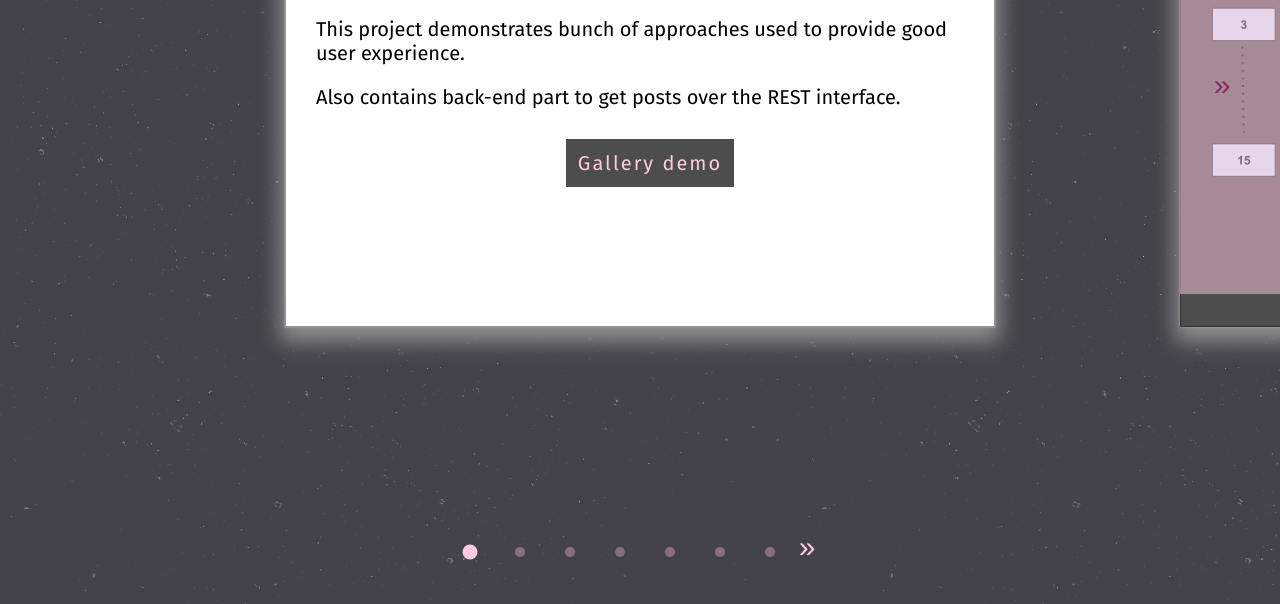
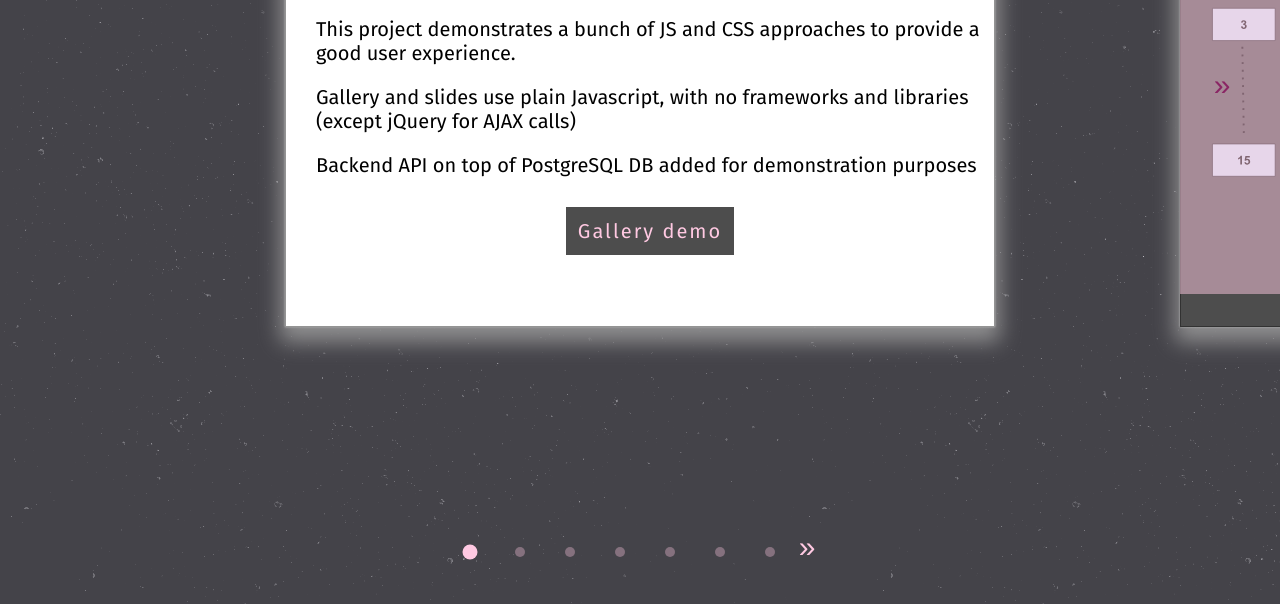
Before and after one commit to yuliapi/myGallery-layout, a website: page public/index.html in a window 1280 px wide. Shown: the part 196-800 px from the top of the page. Drawn offline with nearby package versions, Linux system fonts and the light colour scheme.

Commit message:
Slide text updated.

```diff
--- a/public/index.html
+++ b/public/index.html
@@ -36,8 +36,9 @@
                             <h1>What and why?</h1>
                             <p>Blog template to display records with graphical and textual information in elegant and
                                 non-dull manner. </p>
-                            <p> This project demonstrates bunch of approaches used to provide good user experience.</p>
-                            <p>Also contains back-end part to get posts over the REST interface.</p>
+                            <p>This project demonstrates a bunch of JS and CSS approaches to provide a good user experience.</p>
+                            <p>Gallery and slides use plain Javascript, with no frameworks and libraries (except jQuery for AJAX calls)</p>
+                            <p>Backend API on top of PostgreSQL DB added for demonstration purposes</p>
                             <div style="text-align: center">
                                 <a href = gallery.html class="nav-link" >Gallery demo</a>
                             </div>
```
